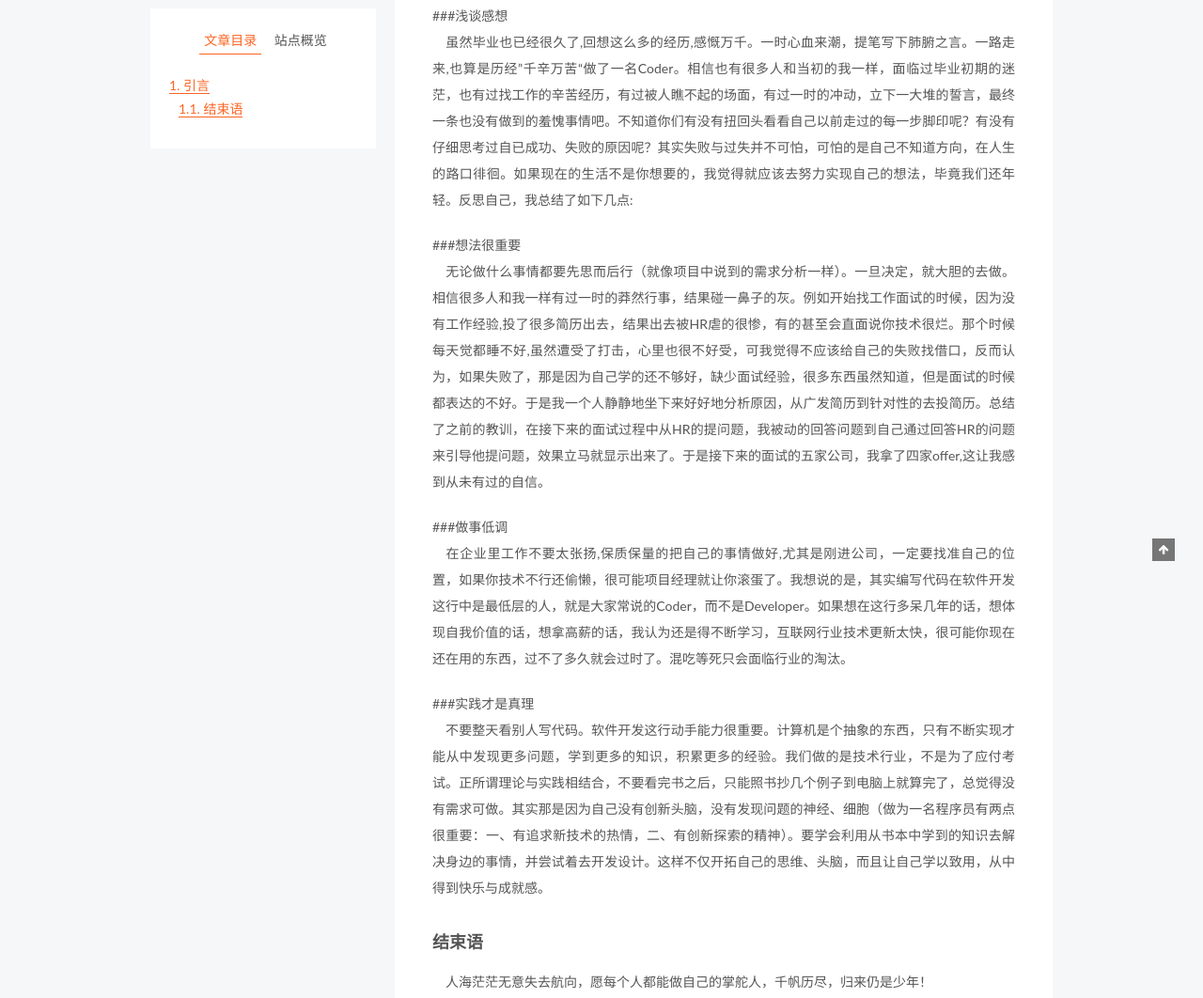
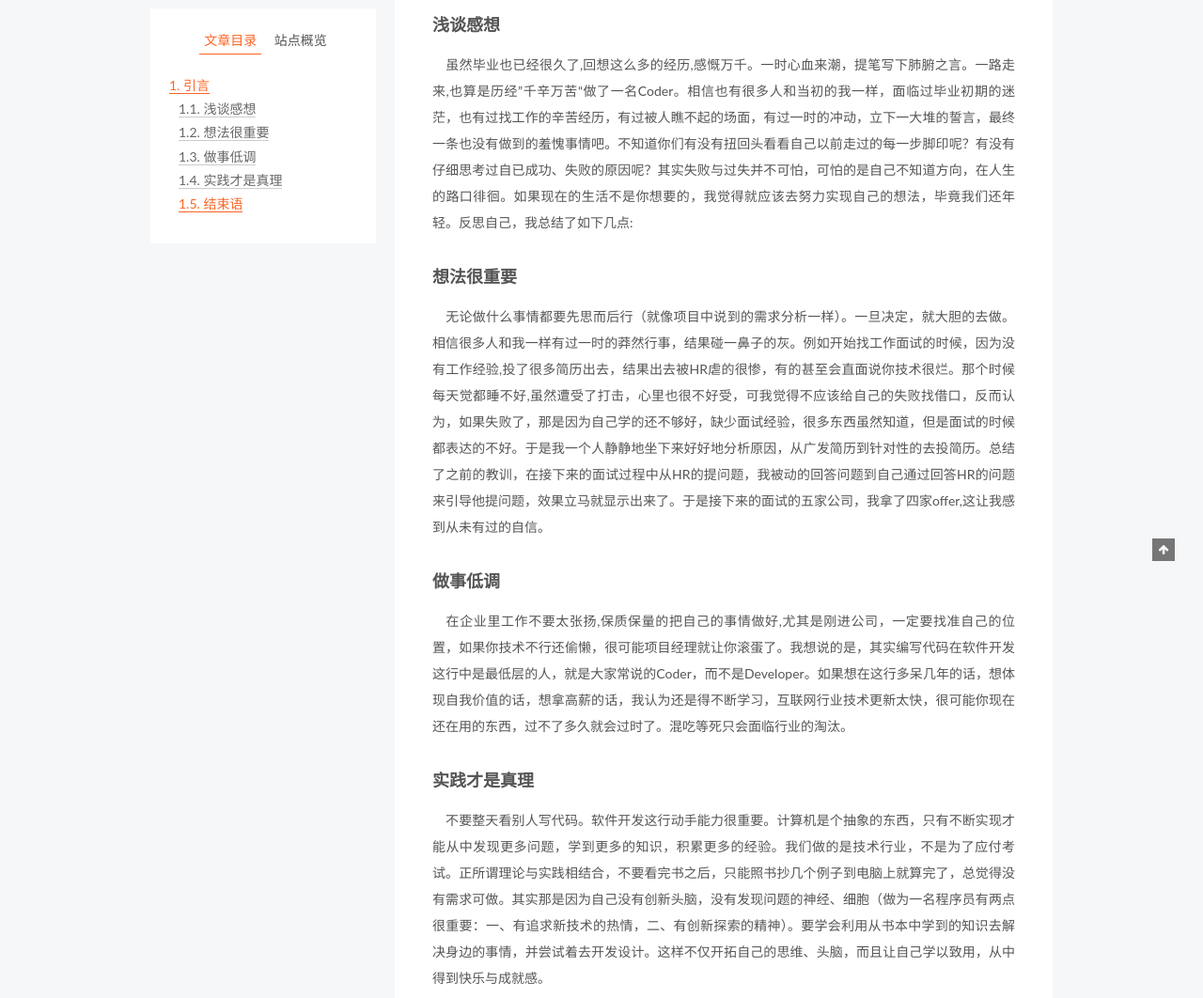
Before and after one commit to Com-ITXL/Com-ITXL.github.io, a plain HTML site: page 2017/10/29/1/index.html in a window 1280 px wide. Shown: the part 303-1365 px from the top of the page at 94% size. Drawn offline with Linux system fonts and the light colour scheme; some packages are replaced by stand-ins of ours; a script that the page names is missing.

Commit message:
Site updated: 2017-10-31 20:35:19

```diff
--- a/2017/10/29/1/index.html
+++ b/2017/10/29/1/index.html
@@ -79,17 +79,17 @@
 
 
 
-<meta name="description" content="引言&amp;ensp;&amp;ensp;这是一个程序员小白的日常,用来记录和分享学习和生活上积累的经验与感悟。 ###浅谈感想&amp;ensp;&amp;ensp;虽然毕业也已经很久了,回想这么多的经历,感慨万千。一时心血来潮，提笔写下肺腑之言。一路走来,也算是历经”千辛万苦“做了一名Coder。相信也有很多人和当初的我一样，面临过毕业初期的迷茫，也有过找工作的辛苦经历，有过被人瞧不起的场面，有过一时的冲动，立下一大堆的誓">
+<meta name="description" content="引言&amp;ensp;&amp;ensp;这是一个程序员小白的日常,用来记录和分享学习和生活上积累的经验与感悟。 浅谈感想&amp;ensp;&amp;ensp;虽然毕业也已经很久了,回想这么多的经历,感慨万千。一时心血来潮，提笔写下肺腑之言。一路走来,也算是历经”千辛万苦“做了一名Coder。相信也有很多人和当初的我一样，面临过毕业初期的迷茫，也有过找工作的辛苦经历，有过被人瞧不起的场面，有过一时的冲动，立下一大堆的誓言，最">
 <meta property="og:type" content="article">
 <meta property="og:title" content="历尽千帆，归来仍是少年">
 <meta property="og:url" content="http://www.itxl.top/2017/10/29/1/index.html">
 <meta property="og:site_name">
-<meta property="og:description" content="引言&amp;ensp;&amp;ensp;这是一个程序员小白的日常,用来记录和分享学习和生活上积累的经验与感悟。 ###浅谈感想&amp;ensp;&amp;ensp;虽然毕业也已经很久了,回想这么多的经历,感慨万千。一时心血来潮，提笔写下肺腑之言。一路走来,也算是历经”千辛万苦“做了一名Coder。相信也有很多人和当初的我一样，面临过毕业初期的迷茫，也有过找工作的辛苦经历，有过被人瞧不起的场面，有过一时的冲动，立下一大堆的誓">
+<meta property="og:description" content="引言&amp;ensp;&amp;ensp;这是一个程序员小白的日常,用来记录和分享学习和生活上积累的经验与感悟。 浅谈感想&amp;ensp;&amp;ensp;虽然毕业也已经很久了,回想这么多的经历,感慨万千。一时心血来潮，提笔写下肺腑之言。一路走来,也算是历经”千辛万苦“做了一名Coder。相信也有很多人和当初的我一样，面临过毕业初期的迷茫，也有过找工作的辛苦经历，有过被人瞧不起的场面，有过一时的冲动，立下一大堆的誓言，最">
 <meta property="og:locale" content="zh-CN">
-<meta property="og:updated_time" content="2017-10-31T12:31:00.315Z">
+<meta property="og:updated_time" content="2017-10-31T12:34:30.546Z">
 <meta name="twitter:card" content="summary">
 <meta name="twitter:title" content="历尽千帆，归来仍是少年">
-<meta name="twitter:description" content="引言&amp;ensp;&amp;ensp;这是一个程序员小白的日常,用来记录和分享学习和生活上积累的经验与感悟。 ###浅谈感想&amp;ensp;&amp;ensp;虽然毕业也已经很久了,回想这么多的经历,感慨万千。一时心血来潮，提笔写下肺腑之言。一路走来,也算是历经”千辛万苦“做了一名Coder。相信也有很多人和当初的我一样，面临过毕业初期的迷茫，也有过找工作的辛苦经历，有过被人瞧不起的场面，有过一时的冲动，立下一大堆的誓">
+<meta name="twitter:description" content="引言&amp;ensp;&amp;ensp;这是一个程序员小白的日常,用来记录和分享学习和生活上积累的经验与感悟。 浅谈感想&amp;ensp;&amp;ensp;虽然毕业也已经很久了,回想这么多的经历,感慨万千。一时心血来潮，提笔写下肺腑之言。一路走来,也算是历经”千辛万苦“做了一名Coder。相信也有很多人和当初的我一样，面临过毕业初期的迷茫，也有过找工作的辛苦经历，有过被人瞧不起的场面，有过一时的冲动，立下一大堆的誓言，最">
 
 
 
@@ -330,10 +330,10 @@
 
 
         <h2 id="引言"><a href="#引言" class="headerlink" title="引言"></a>引言</h2><p>&ensp;&ensp;这是一个程序员小白的日常,用来记录和分享学习和生活上积累的经验与感悟。</p>
-<p>###浅谈感想<br>&ensp;&ensp;虽然毕业也已经很久了,回想这么多的经历,感慨万千。一时心血来潮，提笔写下肺腑之言。一路走来,也算是历经”千辛万苦“做了一名Coder。相信也有很多人和当初的我一样，面临过毕业初期的迷茫，也有过找工作的辛苦经历，有过被人瞧不起的场面，有过一时的冲动，立下一大堆的誓言，最终一条也没有做到的羞愧事情吧。不知道你们有没有扭回头看看自己以前走过的每一步脚印呢？有没有仔细思考过自已成功、失败的原因呢？其实失败与过失并不可怕，可怕的是自己不知道方向，在人生的路口徘徊。如果现在的生活不是你想要的，我觉得就应该去努力实现自己的想法，毕竟我们还年轻。反思自己，我总结了如下几点:</p>
-<p>###想法很重要<br>&ensp;&ensp;无论做什么事情都要先思而后行（就像项目中说到的需求分析一样）。一旦决定，就大胆的去做。相信很多人和我一样有过一时的莽然行事，结果碰一鼻子的灰。例如开始找工作面试的时候，因为没有工作经验,投了很多简历出去，结果出去被HR虐的很惨，有的甚至会直面说你技术很烂。那个时候每天觉都睡不好,虽然遭受了打击，心里也很不好受，可我觉得不应该给自己的失败找借口，反而认为，如果失败了，那是因为自己学的还不够好，缺少面试经验，很多东西虽然知道，但是面试的时候都表达的不好。于是我一个人静静地坐下来好好地分析原因，从广发简历到针对性的去投简历。总结了之前的教训，在接下来的面试过程中从HR的提问题，我被动的回答问题到自己通过回答HR的问题来引导他提问题，效果立马就显示出来了。于是接下来的面试的五家公司，我拿了四家offer,这让我感到从未有过的自信。</p>
-<p>###做事低调<br>&ensp;&ensp;在企业里工作不要太张扬,保质保量的把自己的事情做好,尤其是刚进公司，一定要找准自己的位置，如果你技术不行还偷懒，很可能项目经理就让你滚蛋了。我想说的是，其实编写代码在软件开发这行中是最低层的人，就是大家常说的Coder，而不是Developer。如果想在这行多呆几年的话，想体现自我价值的话，想拿高薪的话，我认为还是得不断学习，互联网行业技术更新太快，很可能你现在还在用的东西，过不了多久就会过时了。混吃等死只会面临行业的淘汰。</p>
-<p>###实践才是真理<br>&ensp;&ensp;不要整天看别人写代码。软件开发这行动手能力很重要。计算机是个抽象的东西，只有不断实现才能从中发现更多问题，学到更多的知识，积累更多的经验。我们做的是技术行业，不是为了应付考试。正所谓理论与实践相结合，不要看完书之后，只能照书抄几个例子到电脑上就算完了，总觉得没有需求可做。其实那是因为自己没有创新头脑，没有发现问题的神经、细胞（做为一名程序员有两点很重要：一、有追求新技术的热情，二、有创新探索的精神）。要学会利用从书本中学到的知识去解决身边的事情，并尝试着去开发设计。这样不仅开拓自己的思维、头脑，而且让自己学以致用，从中得到快乐与成就感。</p>
+<h3 id="浅谈感想"><a href="#浅谈感想" class="headerlink" title="浅谈感想"></a>浅谈感想</h3><p>&ensp;&ensp;虽然毕业也已经很久了,回想这么多的经历,感慨万千。一时心血来潮，提笔写下肺腑之言。一路走来,也算是历经”千辛万苦“做了一名Coder。相信也有很多人和当初的我一样，面临过毕业初期的迷茫，也有过找工作的辛苦经历，有过被人瞧不起的场面，有过一时的冲动，立下一大堆的誓言，最终一条也没有做到的羞愧事情吧。不知道你们有没有扭回头看看自己以前走过的每一步脚印呢？有没有仔细思考过自已成功、失败的原因呢？其实失败与过失并不可怕，可怕的是自己不知道方向，在人生的路口徘徊。如果现在的生活不是你想要的，我觉得就应该去努力实现自己的想法，毕竟我们还年轻。反思自己，我总结了如下几点:</p>
+<h3 id="想法很重要"><a href="#想法很重要" class="headerlink" title="想法很重要"></a>想法很重要</h3><p>&ensp;&ensp;无论做什么事情都要先思而后行（就像项目中说到的需求分析一样）。一旦决定，就大胆的去做。相信很多人和我一样有过一时的莽然行事，结果碰一鼻子的灰。例如开始找工作面试的时候，因为没有工作经验,投了很多简历出去，结果出去被HR虐的很惨，有的甚至会直面说你技术很烂。那个时候每天觉都睡不好,虽然遭受了打击，心里也很不好受，可我觉得不应该给自己的失败找借口，反而认为，如果失败了，那是因为自己学的还不够好，缺少面试经验，很多东西虽然知道，但是面试的时候都表达的不好。于是我一个人静静地坐下来好好地分析原因，从广发简历到针对性的去投简历。总结了之前的教训，在接下来的面试过程中从HR的提问题，我被动的回答问题到自己通过回答HR的问题来引导他提问题，效果立马就显示出来了。于是接下来的面试的五家公司，我拿了四家offer,这让我感到从未有过的自信。</p>
+<h3 id="做事低调"><a href="#做事低调" class="headerlink" title="做事低调"></a>做事低调</h3><p>&ensp;&ensp;在企业里工作不要太张扬,保质保量的把自己的事情做好,尤其是刚进公司，一定要找准自己的位置，如果你技术不行还偷懒，很可能项目经理就让你滚蛋了。我想说的是，其实编写代码在软件开发这行中是最低层的人，就是大家常说的Coder，而不是Developer。如果想在这行多呆几年的话，想体现自我价值的话，想拿高薪的话，我认为还是得不断学习，互联网行业技术更新太快，很可能你现在还在用的东西，过不了多久就会过时了。混吃等死只会面临行业的淘汰。</p>
+<h3 id="实践才是真理"><a href="#实践才是真理" class="headerlink" title="实践才是真理"></a>实践才是真理</h3><p>&ensp;&ensp;不要整天看别人写代码。软件开发这行动手能力很重要。计算机是个抽象的东西，只有不断实现才能从中发现更多问题，学到更多的知识，积累更多的经验。我们做的是技术行业，不是为了应付考试。正所谓理论与实践相结合，不要看完书之后，只能照书抄几个例子到电脑上就算完了，总觉得没有需求可做。其实那是因为自己没有创新头脑，没有发现问题的神经、细胞（做为一名程序员有两点很重要：一、有追求新技术的热情，二、有创新探索的精神）。要学会利用从书本中学到的知识去解决身边的事情，并尝试着去开发设计。这样不仅开拓自己的思维、头脑，而且让自己学以致用，从中得到快乐与成就感。</p>
 <h3 id="结束语"><a href="#结束语" class="headerlink" title="结束语"></a>结束语</h3><p>&ensp;&ensp;人海茫茫无意失去航向，愿每个人都能做自己的掌舵人，千帆历尽，归来仍是少年！</p>
 
 
@@ -487,7 +487,7 @@
 
 
 
-              <div class="post-toc-content"><ol class="nav"><li class="nav-item nav-level-2"><a class="nav-link" href="#引言"><span class="nav-number">1.</span> <span class="nav-text">引言</span></a><ol class="nav-child"><li class="nav-item nav-level-3"><a class="nav-link" href="#结束语"><span class="nav-number">1.1.</span> <span class="nav-text">结束语</span></a></li></ol></li></ol></div>
+              <div class="post-toc-content"><ol class="nav"><li class="nav-item nav-level-2"><a class="nav-link" href="#引言"><span class="nav-number">1.</span> <span class="nav-text">引言</span></a><ol class="nav-child"><li class="nav-item nav-level-3"><a class="nav-link" href="#浅谈感想"><span class="nav-number">1.1.</span> <span class="nav-text">浅谈感想</span></a></li><li class="nav-item nav-level-3"><a class="nav-link" href="#想法很重要"><span class="nav-number">1.2.</span> <span class="nav-text">想法很重要</span></a></li><li class="nav-item nav-level-3"><a class="nav-link" href="#做事低调"><span class="nav-number">1.3.</span> <span class="nav-text">做事低调</span></a></li><li class="nav-item nav-level-3"><a class="nav-link" href="#实践才是真理"><span class="nav-number">1.4.</span> <span class="nav-text">实践才是真理</span></a></li><li class="nav-item nav-level-3"><a class="nav-link" href="#结束语"><span class="nav-number">1.5.</span> <span class="nav-text">结束语</span></a></li></ol></li></ol></div>
 
 
           </div>
--- a/css/main.css
+++ b/css/main.css
@@ -1823,7 +1823,7 @@ pre .javascript .function {
   width: 4px;
   height: 4px;
   border-radius: 50%;
-  background: #ff5717;
+  background: #53ff86;
 }
 .links-of-blogroll {
   font-size: 13px;
```
Also changed, not shown: index.html (+1 -1 lines).
